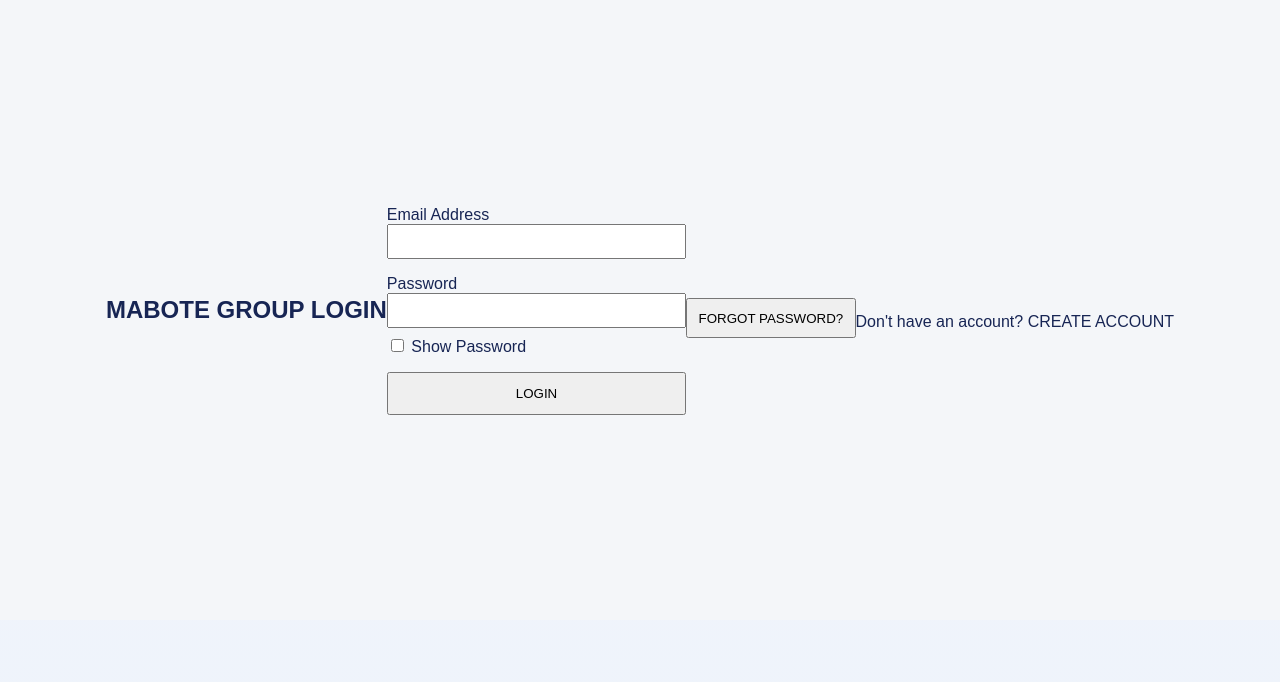
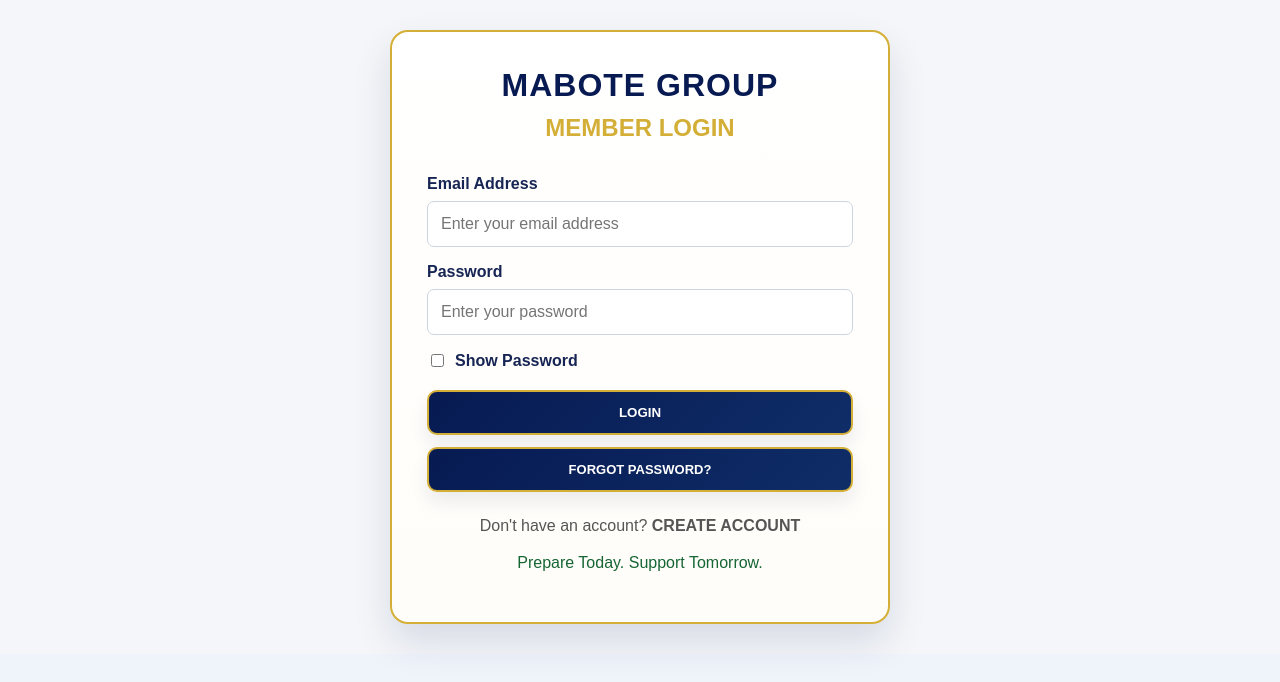
Before and after one commit to mokoenamabote-del/MABOTE-GROUP-Stockvel-app, a React (Vite) app: page /login in a window 1280 px wide. Shown: the top 682 px of the page. Built offline with nearby package versions, Linux system fonts and the light colour scheme; no server answers.

Commit message:
Restore original royal blue and gold login theme

```diff
--- a/src/pages/Login.jsx
+++ b/src/pages/Login.jsx
@@ -20,12 +20,7 @@ export default function Login() {
 
   const handleChange = (e) => {
     const { name, value } = e.target;
-
-    setFormData((prev) => ({
-      ...prev,
-      [name]: value,
-    }));
-
+    setFormData((prev) => ({ ...prev, [name]: value }));
     setError("");
     setMessage("");
   };
@@ -37,9 +32,7 @@ export default function Login() {
       return attemptedPath;
     }
 
-    if (role === "Member") {
-      return "/client-portal";
-    }
+    if (role === "Member") return "/client-portal";
 
     if (["Admin", "Management", "Support Staff"].includes(role)) {
       return "/admin";
@@ -50,7 +43,6 @@ export default function Login() {
 
   const handleSubmit = async (e) => {
     e.preventDefault();
-
     setLoading(true);
     setError("");
     setMessage("");
@@ -71,19 +63,14 @@ export default function Login() {
       }
 
       localStorage.setItem("maboteAuthToken", token);
-      localStorage.setItem(
-        "maboteAccount",
-        JSON.stringify(account)
-      );
+      localStorage.setItem("maboteAccount", JSON.stringify(account));
 
       navigate(getRedirectPathByRole(account.role), {
         replace: true,
       });
-
     } catch (err) {
       setError(
-        err.message ||
-        "Unable to log in. Check your email and password."
+        err.message || "Unable to log in. Check your email and password."
       );
     } finally {
       setLoading(false);
@@ -104,42 +91,28 @@ export default function Login() {
 
   return (
     <div className="login-container">
+      <div className="login-box">
 
-      <h2>MABOTE GROUP LOGIN</h2>
+        <h1>MABOTE GROUP</h1>
+
+        <h2>{showReset ? "FORGOT PASSWORD" : "MEMBER LOGIN"}</h2>
 
         {error && (
-        <div
-          role="alert"
-          style={{
-            color: "red",
-            marginBottom: "1rem",
-          }}
-        >
+          <div role="alert" className="login-error-message">
             {error}
           </div>
         )}
 
         {message && (
-        <div
-          role="status"
-          style={{
-            color: "green",
-            marginBottom: "1rem",
-          }}
-        >
+          <div role="status" className="login-help-message">
             {message}
           </div>
         )}
 
         {!showReset ? (
-
           <>
             <form onSubmit={handleSubmit}>
-
-            <div style={{ marginBottom: "1rem" }}>
-              <label htmlFor="email">
-                Email Address
-              </label>
+              <label htmlFor="email">Email Address</label>
 
               <input
                 id="email"
@@ -150,17 +123,10 @@ export default function Login() {
                 onChange={handleChange}
                 autoComplete="username"
                 disabled={loading}
-                style={{
-                  width: "100%",
-                  padding: "0.5rem",
-                }}
+                placeholder="Enter your email address"
               />
-            </div>
 
-            <div style={{ marginBottom: "1rem" }}>
-              <label htmlFor="password">
-                Password
-              </label>
+              <label htmlFor="password">Password</label>
 
               <input
                 id="password"
@@ -171,95 +137,64 @@ export default function Login() {
                 onChange={handleChange}
                 autoComplete="current-password"
                 disabled={loading}
-                style={{
-                  width: "100%",
-                  padding: "0.5rem",
-                }}
+                placeholder="Enter your password"
               />
 
               <label
                 style={{
-                  display: "block",
-                  marginTop: "0.5rem",
+                  display: "flex",
+                  alignItems: "center",
+                  gap: "8px",
+                  marginTop: "8px",
                 }}
               >
                 <input
                   type="checkbox"
                   checked={showPassword}
-                  onChange={(e) =>
-                    setShowPassword(e.target.checked)
-                  }
-                />{" "}
+                  onChange={(e) => setShowPassword(e.target.checked)}
+                  style={{ width: "auto" }}
+                />
                 Show Password
               </label>
-            </div>
+
+              <button type="submit" disabled={loading}>
+                {loading ? "SIGNING IN..." : "LOGIN"}
+              </button>
+            </form>
 
             <button
-              type="submit"
-              disabled={loading}
-              style={{
-                width: "100%",
-                padding: "0.75rem",
-              }}
-            >
-              {loading ? "Signing in..." : "LOGIN"}
-            </button>
-
-          </form>
-
-          <div style={{ marginTop: "1rem" }}>
-            <button
               type="button"
+              className="secondary-button"
               onClick={openPasswordReset}
-              style={{
-                width: "100%",
-                padding: "0.65rem",
-              }}
             >
               FORGOT PASSWORD?
             </button>
-          </div>
           </>
+        ) : (
+          <div>
+            <p>
+              Password recovery is temporarily unavailable.
+              Please contact MABOTE GROUP administration for assistance.
+            </p>
 
-      ) : (
-
-        <div style={{ marginTop: "1rem" }}>
-
-          <button
-            type="button"
-            onClick={closePasswordReset}
-            style={{
-              width: "100%",
-              padding: "0.65rem",
-            }}
-          >
+            <button type="button" onClick={closePasswordReset}>
               BACK TO LOGIN
             </button>
-
-          <h3>FORGOT PASSWORD</h3>
+          </div>
+        )}
 
         <p>
-            Password recovery is temporarily unavailable.
-            A secure recovery service will be added to
-            MABOTE GROUP.
+          Don't have an account?{" "}
+          <Link to="/register">
+            <strong>CREATE ACCOUNT</strong>
+          </Link>
         </p>
 
-          <p>
-            You will be able to create a new password
-            without entering your current password.
+        <p className="login-help-message">
+          Prepare Today. Support Tomorrow.
         </p>
 
       </div>
-
-      )}
-
-      <div style={{ marginTop: "1.5rem" }}>
-        Don't have an account?{" "}
-        <Link to="/register">
-          CREATE ACCOUNT
-        </Link>
-      </div>
-
     </div>
   );
 }
```
Lines whose indentation alone changed are shown as unchanged.
